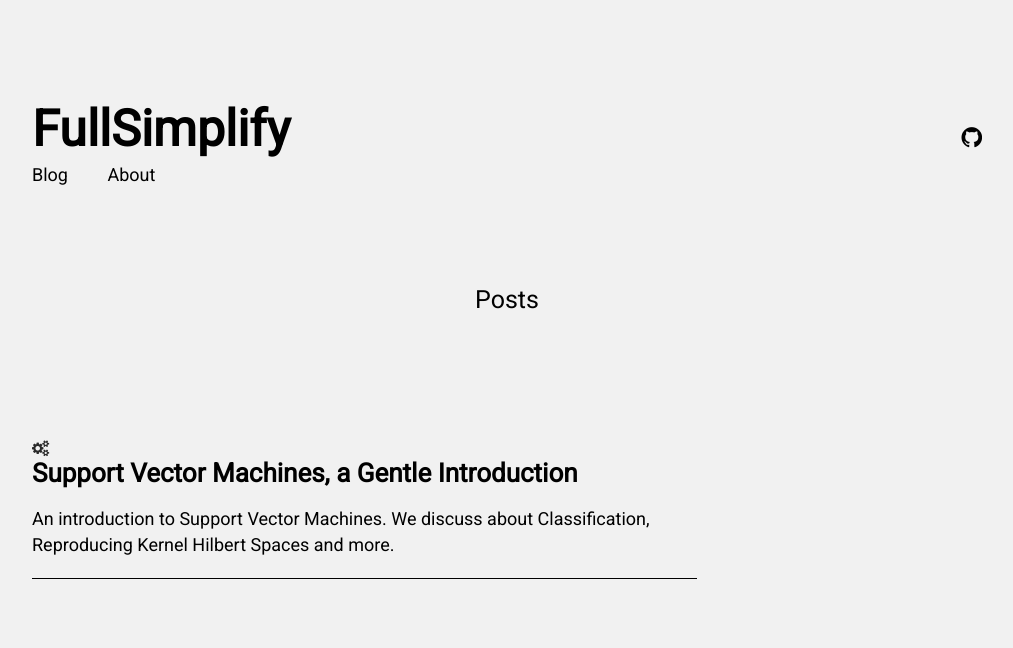
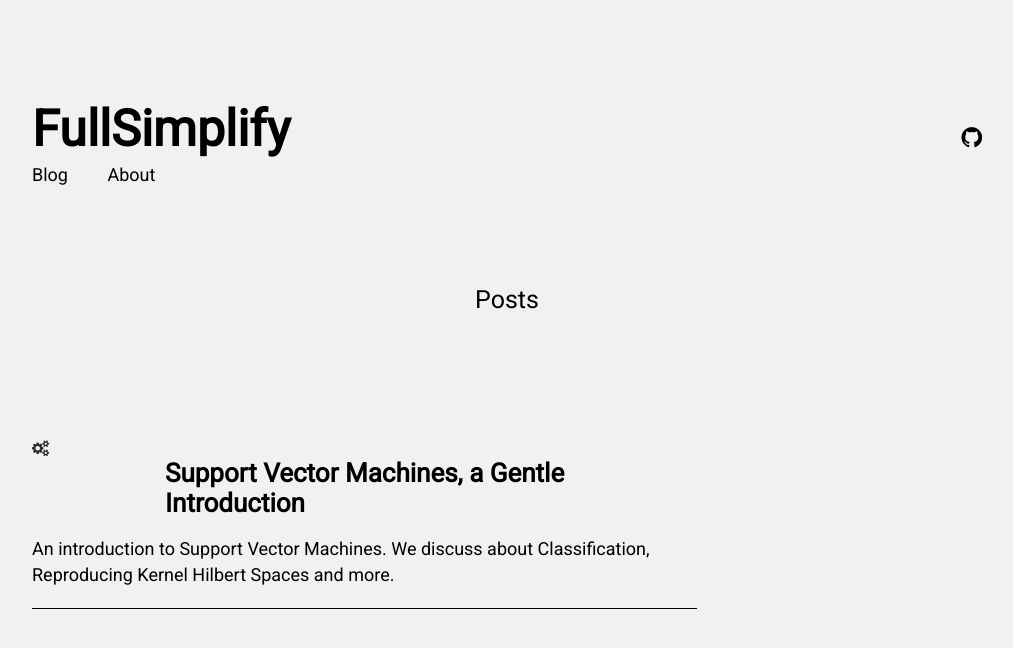
Before and after one commit to FullSimplify/FullSimplify.github.io, a Jekyll site: the page built from index.html, in a window 1280 px wide. Shown: the top 648 px of the page, without its empty margins (133-1146 px from the left). Built offline with Jekyll 4.4.1, drawn with Linux system fonts in a browser that asks for light colours.

Commit message:
Update _default.scss

```diff
--- a/_sass/_default.scss
+++ b/_sass/_default.scss
@@ -196,7 +196,7 @@ strong {
 }
 
 .post-teaser {
-    //margin-left: 15%;
+    margin-left: 20%;
     margin-bottom: 5px;
     font-weight: 700;
 }
@@ -208,7 +208,7 @@ strong {
 }
 
 .post-teaser-subtitle{
-    margin-left: 30%;
+    margin-left: 20%;
     max-width: 70%;
     margin-left: 15%;
     font-weight: 200;
```
